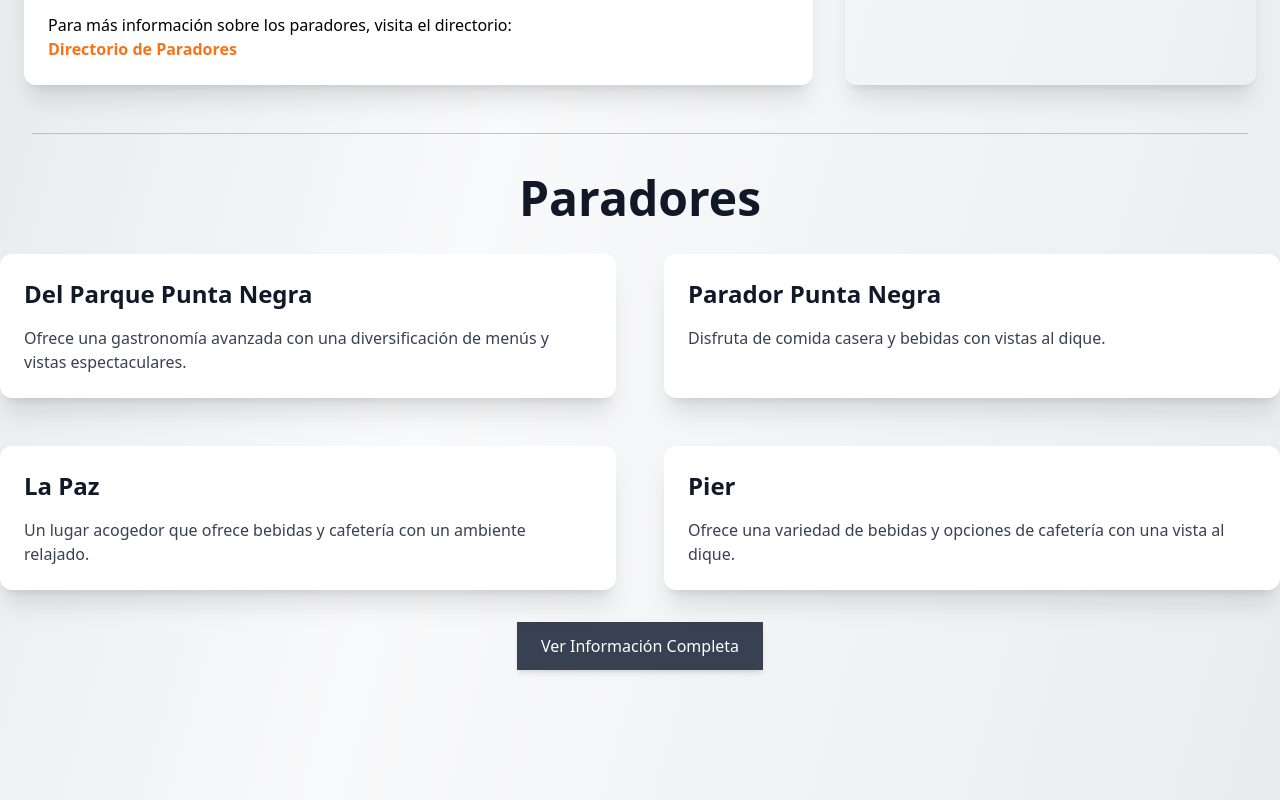
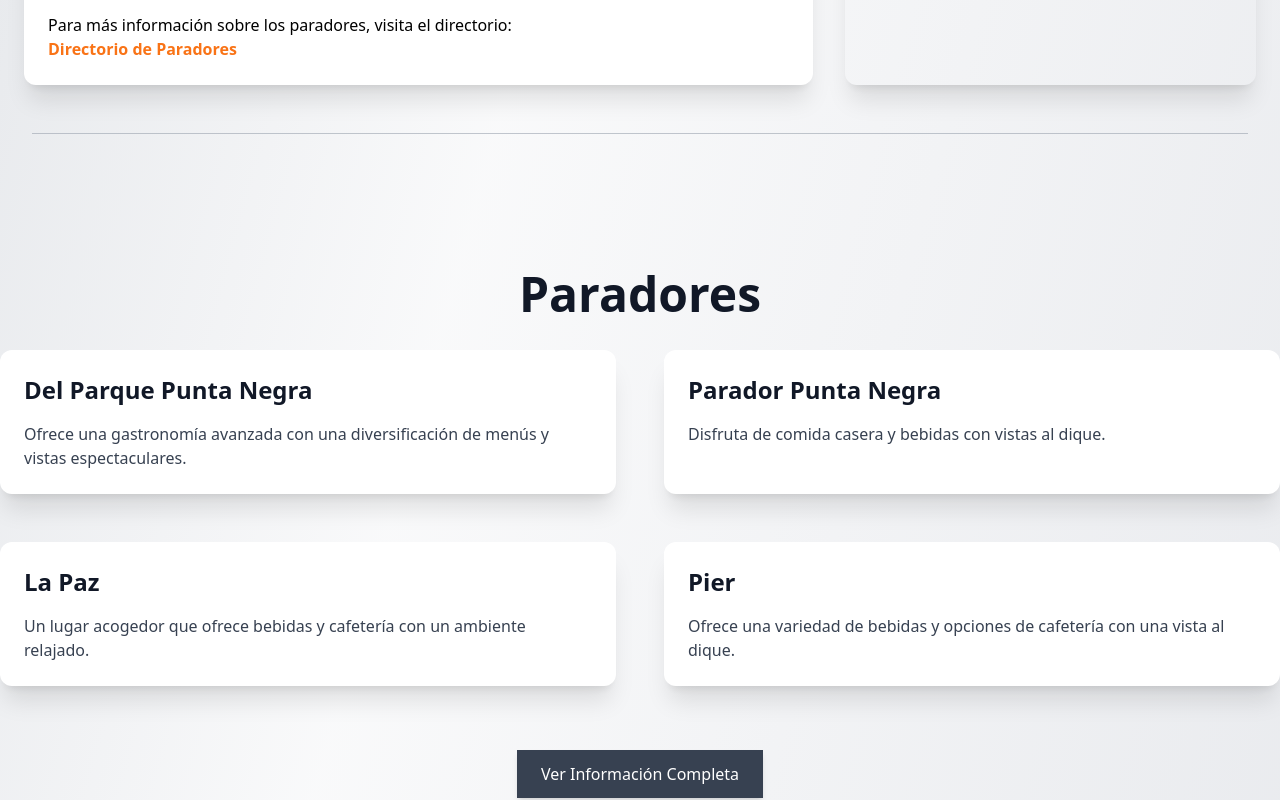
Before and after one commit to julianperuzzi/dique-punta-negra, a React (Vite) app: page / in a window 1280 px wide. Shown: the part 2740-3540 px from the top of the page. Built offline with nearby package versions, Linux system fonts and the light colour scheme; grey boxes are pictures that could not be loaded.

Commit message:
se agrega boton paradores

```diff
--- a/src/components/ParadoresScreen.jsx
+++ b/src/components/ParadoresScreen.jsx
@@ -32,9 +32,7 @@ function ParadoresScreen() {
   }, []);
 
   return (
-    <div className="relative min-h-screen flex flex-col items-center py-10">
-      {/* Fondo */}
-      <div className="absolute inset-0  dark:to-black"></div>
+    <div className="relative min-h-screen flex flex-col items-center justify-center py-10">
 
       <div className="container mx-auto relative z-10">
         <h2 className="text-5xl font-bold mb-6 text-center text-gray-900 dark:text-white" data-aos="fade-up">
@@ -55,7 +53,7 @@ function ParadoresScreen() {
           ))}
         </div>
         {/* Botón para ir a la página de Paradores */}
-        <div className="mt-8 text-center">
+        <div className="mt-16 text-center">
           <Link
             to="/paradores"
             className="inline-block bg-gray-700 text-white px-6 py-3 shadow-md hover:bg-gray-900 transition duration-300 ease-in-out"
--- a/src/pages/Paradores.jsx
+++ b/src/pages/Paradores.jsx
@@ -43,11 +43,11 @@ const Paradores = () => {
         {/* Información del parador seleccionado */}
         <div className="md:w-2/3">
           {!selectedParador ? (
-            <div className="p-4 mx-4 bg-white shadow-lg rounded-lg">
-              <p className="text-md font-semibold">Por favor, selecciona un parador para ver su información.</p>
+            <div className="p-4 mx-4 mt-8 bg-white shadow-lg rounded-lg">
+              <p className="text-md font-semibold text-orange-400">Por favor, selecciona un parador para ver su información.</p>
             </div>
           ) : (
-            <div className="mt-6 md:mt-0 p-4 mx-4 bg-white shadow-lg rounded-lg">
+            <div className="mt-6 md:mt-0 p-4 md:mx-4 bg-white shadow-lg rounded-lg">
               <h2 className="text-2xl font-semibold mb-2">{selectedParador.name}</h2>
               <img
                 src={selectedParador.image}
```
